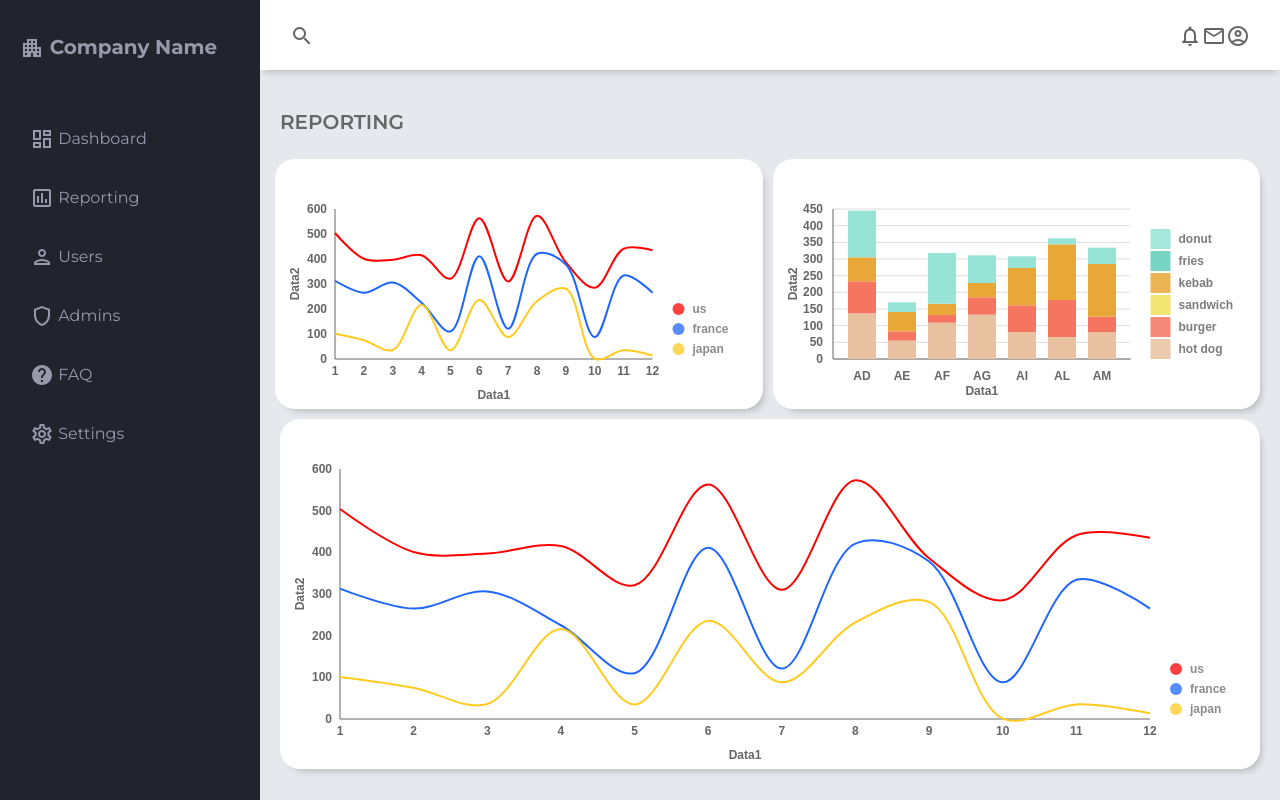
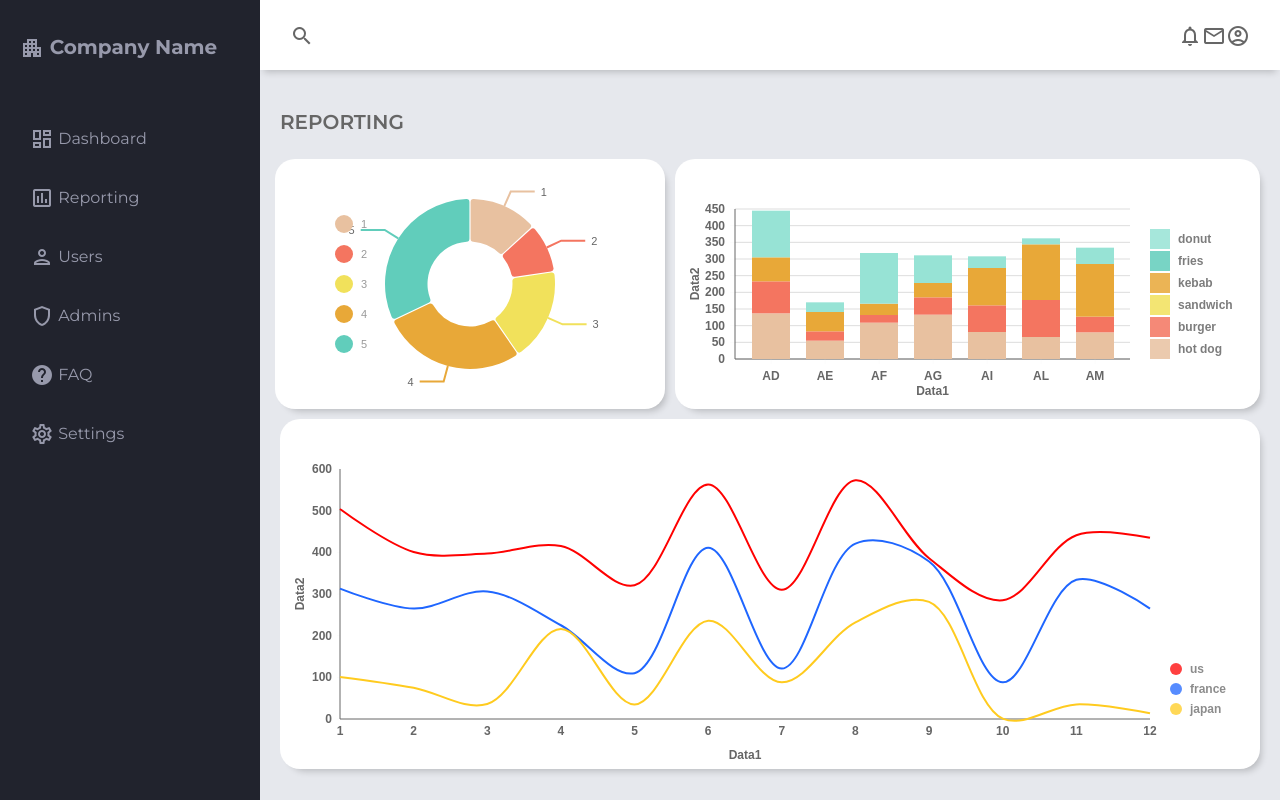
Before and after one commit to dan1rock/Course-Project-2023, a React (Create React App) app: page /reporting in a window 1280 px wide. Built offline with nearby package versions, Linux system fonts and the light colour scheme.

Commit message:
Implemented pie chart

```diff
--- a/package.json
+++ b/package.json
@@ -9,6 +9,7 @@
     "@mui/x-data-grid": "^6.18.6",
     "@nivo/bar": "^0.84.0",
     "@nivo/line": "^0.84.0",
+    "@nivo/pie": "^0.84.0",
     "@testing-library/jest-dom": "^5.17.0",
     "@testing-library/react": "^13.4.0",
     "@testing-library/user-event": "^13.5.0",
--- /dev/null
+++ b/src/components/pieChart.jsx
@@ -0,0 +1,104 @@
+import { ResponsivePie } from "@nivo/pie";
+
+const PieChart = ({ data }) => {
+    return (
+        <ResponsivePie
+            data={data}
+            theme={{
+                axis: {
+                    domain: {
+                        line: {
+                            stroke: "#666666",
+                        },
+                    },
+                    legend: {
+                        text: {
+                            fill: "#666666",
+                        },
+                    },
+                    ticks: {
+                        line: {
+                            stroke: "#666666",
+                            strokeWidth: 1,
+                        },
+                        text: {
+                            fill: "#666666",
+                        },
+                    },
+                },
+                legends: {
+                    text: {
+                        fill: "#666666",
+                    },
+                },
+            }}
+            margin={{ top: 40, right: 80, bottom: 40, left: 80 }}
+            innerRadius={0.5}
+            padAngle={0.7}
+            cornerRadius={3}
+            activeOuterRadiusOffset={8}
+            borderColor={{
+                from: "color",
+                modifiers: [["darker", 0.2]],
+            }}
+            arcLinkLabelsSkipAngle={10}
+            arcLinkLabelsTextColor="#666666"
+            arcLinkLabelsThickness={2}
+            arcLinkLabelsColor={{ from: "color" }}
+            enableArcLabels={false}
+            arcLabelsRadiusOffset={0.4}
+            arcLabelsSkipAngle={7}
+            arcLabelsTextColor={{
+                from: "color",
+                modifiers: [["darker", 2]],
+            }}
+            defs={[
+                {
+                    id: "dots",
+                    type: "patternDots",
+                    background: "inherit",
+                    color: "rgba(255, 255, 255, 0.3)",
+                    size: 4,
+                    padding: 1,
+                    stagger: true,
+                },
+                {
+                    id: "lines",
+                    type: "patternLines",
+                    background: "inherit",
+                    color: "rgba(255, 255, 255, 0.3)",
+                    rotation: -45,
+                    lineWidth: 6,
+                    spacing: 10,
+                },
+            ]}
+            legends={[
+                {
+                    anchor: "left",
+                    direction: "column",
+                    justify: false,
+                    translateX: -20,
+                    translateY: 0,
+                    itemsSpacing: 0,
+                    itemWidth: 100,
+                    itemHeight: 30,
+                    itemTextColor: "#999",
+                    itemDirection: "left-to-right",
+                    itemOpacity: 1,
+                    symbolSize: 18,
+                    symbolShape: "circle",
+                    effects: [
+                        {
+                            on: "hover",
+                            style: {
+                                itemTextColor: "#000",
+                            },
+                        },
+                    ],
+                },
+            ]}
+        />
+    );
+};
+
+export default PieChart;
--- a/src/data/mockData.js
+++ b/src/data/mockData.js
@@ -317,3 +317,36 @@ export const mockBarData = [
         donutColor: "hsl(274, 70%, 50%)",
     },
 ];
+
+export const mockPieData = [
+    {
+        id: "1",
+        label: "1",
+        value: 239,
+        color: "#56D926FF",
+    },
+    {
+        id: "2",
+        label: "2",
+        value: 170,
+        color: "#26D9A3FF",
+    },
+    {
+        id: "3",
+        label: "3",
+        value: 322,
+        color: "#BE26D9FF",
+    },
+    {
+        id: "4",
+        label: "4",
+        value: 503,
+        color: "#2647D9FF",
+    },
+    {
+        id: "5",
+        label: "5",
+        value: 584,
+        color: "#D92656FF",
+    },
+];
--- a/src/scenes/dashboard/context/reporting.jsx
+++ b/src/scenes/dashboard/context/reporting.jsx
@@ -1,6 +1,7 @@
 import LineChart from "../../../components/lineChart";
 import BarChart from "../../../components/barChart";
-import { mockLineData, mockBarData } from "../../../data/mockData";
+import PieChart from "../../../components/pieChart";
+import { mockLineData, mockBarData, mockPieData } from "../../../data/mockData";
 import { Box } from "@mui/material";
 
 const Reporting = () => {
@@ -10,10 +11,10 @@ const Reporting = () => {
                 <p className="font-weight-bold">REPORTING</p>
             </div>
             <Box display="flex">
-                <Box className="item-container" m="-20px 10px 0 -5px" flex="50%">
-                    <LineChart data={mockLineData} bottomLegend="Data1" sideLegend="Data2"/>
+                <Box className="item-container" m="-20px 10px 0 -5px" width="40%">
+                    <PieChart data={mockPieData}/>
                 </Box>
-                <Box className="item-container" m="-20px 0 0 0" flex="50%">
+                <Box className="item-container" m="-20px 0 0 0" width="60%">
                     <BarChart data={mockBarData} bottomLegend="Data1" sideLegend="Data2"/>
                 </Box>
             </Box>
```
Also changed, not shown: 1 other file (tests, documents, lock files or other folders).
